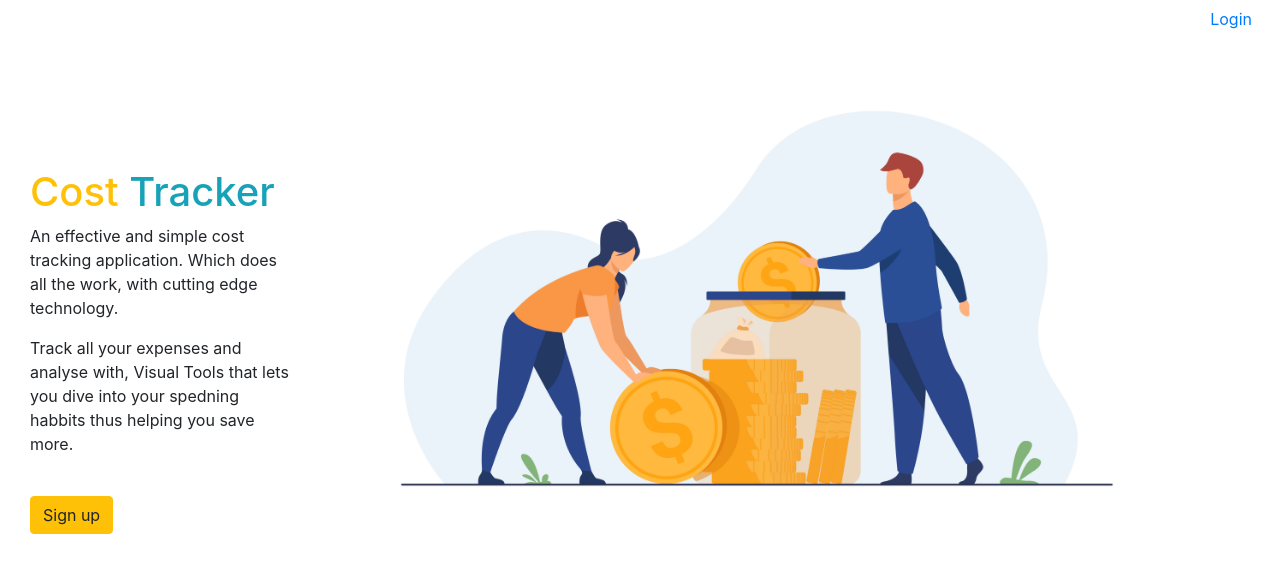
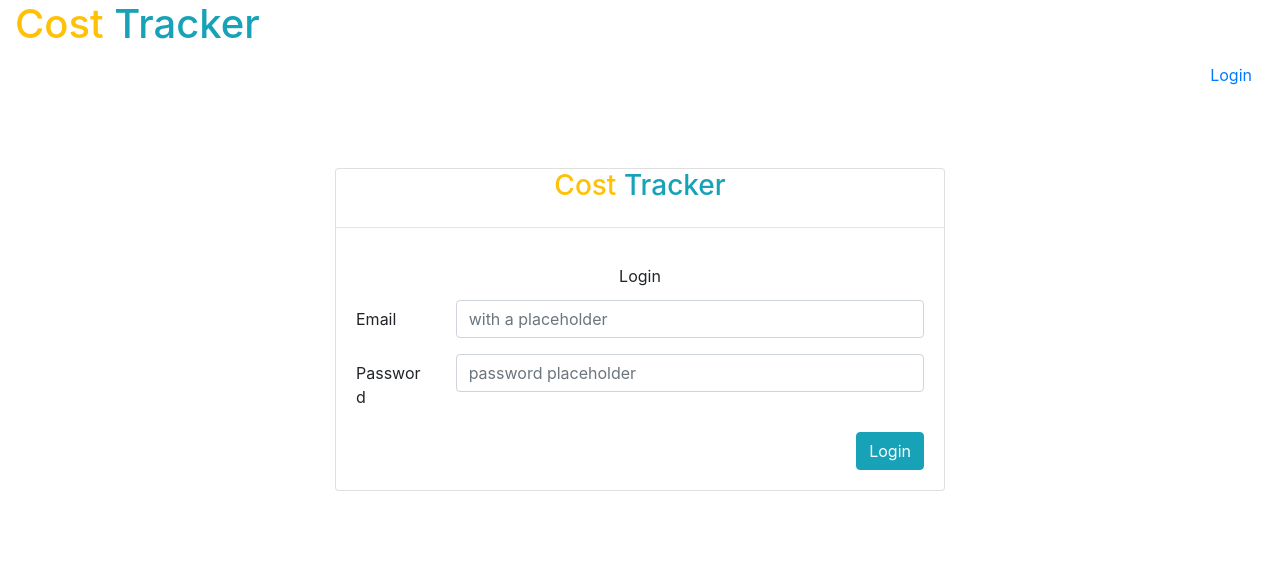
Before and after one commit to Prabandham/ui, a React (Create React App) app: page /login in a window 1280 px wide. Shown: the top 572 px of the page. Built offline with nearby package versions, Linux system fonts and the light colour scheme.

Commit message:
Some more tweaks to ui

```diff
--- a/package.json
+++ b/package.json
@@ -7,6 +7,7 @@
     "@testing-library/react": "^9.3.2",
     "@testing-library/user-event": "^7.1.2",
     "bootstrap": "^4.4.1",
+    "moment": "^2.24.0",
     "react": "^16.13.1",
     "react-dom": "^16.13.1",
     "react-router-dom": "^5.1.2",
--- a/src/App.js
+++ b/src/App.js
@@ -6,24 +6,35 @@ import {
 } from 'react-router-dom';
 import React, { Component } from 'react';
 
-import LandinPageContainer from './containers/LandingPageContainer';
+import AuthenticatedRoute from './utils/AuthenticatedRoute';
+import DashboardContainer from './containers/DashboardContainer';
+import LandingPageContainer from './containers/LandingPageContainer';
+import LoginPageContainer from './containers/LoginPageContainer';
+import {Col} from "reactstrap";
 
 export default class App extends Component {
   render() {
     return (
       <Router>
         <div className="container-fluid">
-          <div className="float-right mb-5">
-            <Link to="/login" exact="true" className="btn btn-link">Login</Link>{' '}
+          {/*Replace below with NavBar*/}
+          <div className="mb-5">
+            <Link to="/">
+              <h1>
+                <span className="text-warning">Cost </span>
+                <span className="text-info" style={{ "color": "#2c458b" }}>Tracker</span>
+              </h1>
+            </Link>
+            <Link to="/login" className="btn btn-link float-right">Login</Link>{' '}
           </div>
           <br />
           <br />
           <br />
 
           <Switch>
-            <Route path="/" component={LandinPageContainer} />
-            <Route path="/about" component={LandinPageContainer} />
-            <Route path="/contact" render={() => <h1>Contact Us</h1>} />
+            <Route path="/" exact component={LandingPageContainer} />
+            <Route path="/login" exact component={LoginPageContainer} />
+            <AuthenticatedRoute component={DashboardContainer} exact path="/dashboard" />
             <Route render={() => <h1>Page not found</h1>} />
           </Switch>
         </div>
--- /dev/null
+++ b/src/containers/DashboardContainer.js
@@ -0,0 +1,11 @@
+import React, { Component } from 'react'
+
+export default class DashboardContainer extends Component {
+    render() {
+        return (
+            <div>
+                This is a protected container
+            </div>
+        )
+    }
+}
--- a/src/containers/LandingPageContainer.js
+++ b/src/containers/LandingPageContainer.js
@@ -1,7 +1,7 @@
 import { Button, Col, Row } from "reactstrap"
 import React, { Component } from 'react'
 
-export default class LandinPageContainer extends Component {
+export default class LandingPageContainer extends Component {
     state = {
         isLoggedIn: false,
     }
--- /dev/null
+++ b/src/containers/LoginPageContainer.js
@@ -0,0 +1,43 @@
+import React, { Component } from 'react'
+import {
+    Card, CardBody,
+    CardTitle, Button, Row, Form, FormGroup, Label, Col, Input
+} from 'reactstrap';
+
+export default class LoginPageContainer extends Component {
+    render() {
+        return (
+            <Row className="d-flex justify-content-center">
+                <Col xs="12" sm="6">
+                    <Card>
+                        <h3 className="text-center">
+                            <span className="text-warning">Cost </span>
+                            <span className="text-info" style={{ "color": "#2c458b" }}>Tracker</span>
+                        </h3>
+                        <hr />
+                        <CardBody>
+                            <CardTitle className="text-center">Login</CardTitle>
+                            <Form>
+                                <FormGroup row>
+                                    <Label for="exampleEmail" sm={2}>Email</Label>
+                                    <Col sm={10}>
+                                        <Input type="email" name="email" id="exampleEmail" placeholder="with a placeholder" />
+                                    </Col>
+                                </FormGroup>
+                                <FormGroup row>
+                                    <Label for="examplePassword" sm={2}>Password</Label>
+                                    <Col sm={10}>
+                                        <Input type="password" name="password" id="examplePassword" placeholder="password placeholder" />
+                                    </Col>
+                                </FormGroup>
+                            </Form>
+                            <center>
+                                <Button className="float-md-right" color="info">Login</Button>
+                            </center>
+                        </CardBody>
+                    </Card>
+                </Col>
+            </Row>
+        )
+    }
+}
--- /dev/null
+++ b/src/utils/AuthenticatedRoute.js
@@ -0,0 +1,21 @@
+import { Route as Router, Redirect } from "react-router-dom";
+import { getCookies } from "./Cookies";
+import React from "react";
+
+const isAuthenticated = () => Boolean(getCookies("authToken"));
+const userInfo = getCookies("userInfo");
+
+const AuthenticatedRoute = ({ component: Component, ...otherProps }) => {
+    if (!isAuthenticated()) {
+        return <Redirect to="/login" />;
+    }
+    if (userInfo) {
+        otherProps.userInfo = JSON.parse(userInfo);
+    } else {
+        otherProps.userInfo = {};
+    }
+    return <Router {...otherProps} render={() => <Component {...otherProps} />} />;
+
+};
+
+export default AuthenticatedRoute;
--- /dev/null
+++ b/src/utils/Cookies.js
@@ -0,0 +1,52 @@
+import moment from "moment";
+
+const getCookies = (cookieName = "") => {
+    if (!cookieName) {
+        return false;
+    }
+
+    const cookies = {};
+
+    for (const cookie of document.cookie.split("; ")) {
+        const [name, value] = cookie.split("=");
+
+        if (name === cookieName) {
+            cookies[name] = decodeURIComponent(value.replace(/\+/g, "%20"));
+            return cookies[name];
+        }
+    }
+
+    return false;
+};
+
+const setCookies = (
+    cookieName = "",
+    value = "",
+    expTime = moment().valueOf() + 3600,
+    path = "/"
+) => {
+    if (!cookieName) {
+        return false;
+    }
+    const now = new Date();
+
+    now.setTime(expTime);
+
+    document.cookie = `${cookieName} = ${encodeURIComponent(value)} ; expires= ${now.toUTCString()} ; path= ${path}`;
+};
+
+const removeCookies = (cookieName = "", path = "/") => {
+    if (!cookieName) {
+        return false;
+    }
+    setCookies(cookieName, "", -1, path);
+};
+
+const removeAllCookies = () => {
+    removeCookies("authToken");
+    removeCookies("tokenExp");
+    removeCookies("userId");
+    removeCookies("userInfo");
+};
+
+export { getCookies, removeCookies, removeAllCookies, setCookies };
```
Also changed, not shown: public/images/ct-logo.png (added), 1 other file (tests, documents, lock files or other folders).
